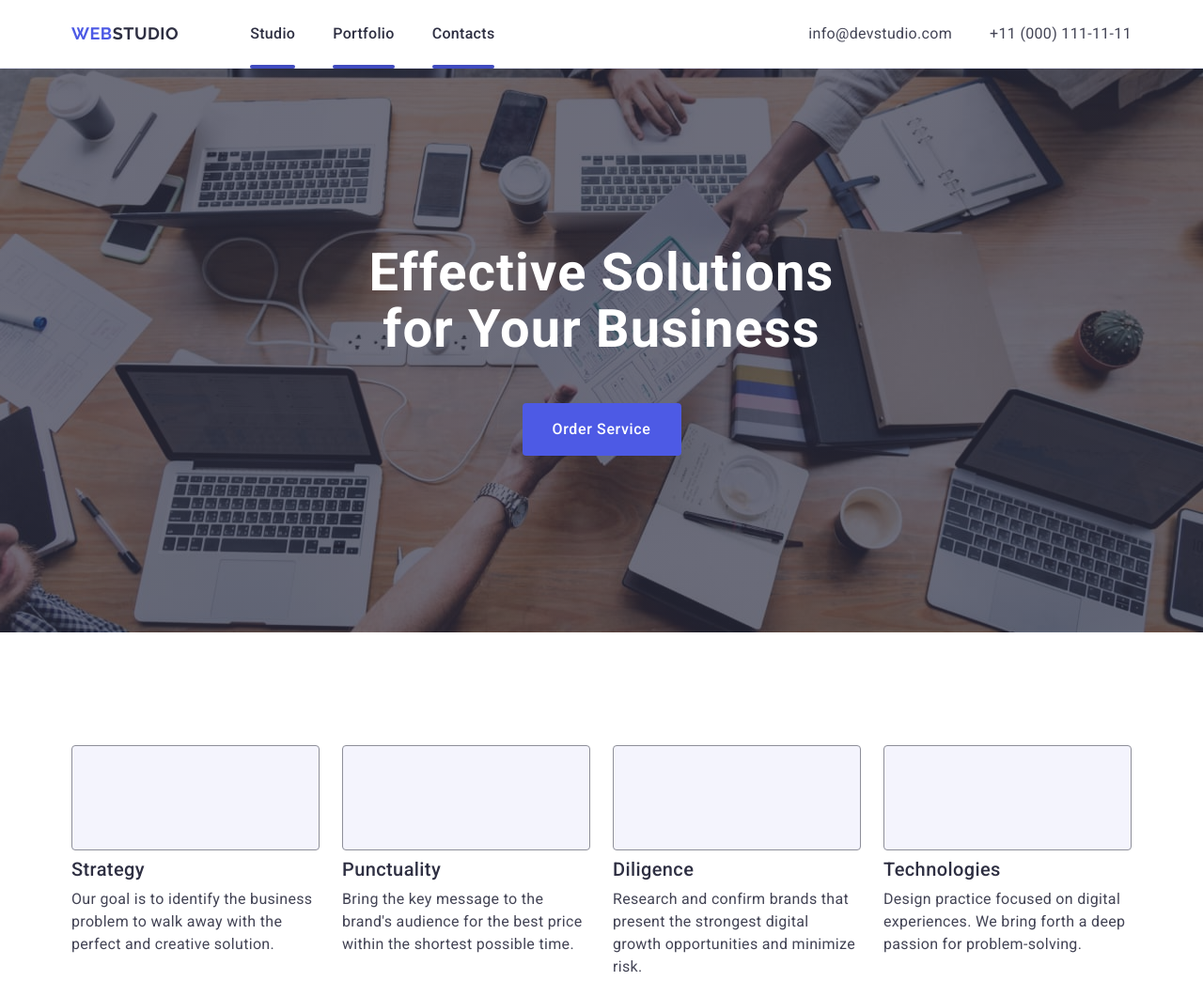
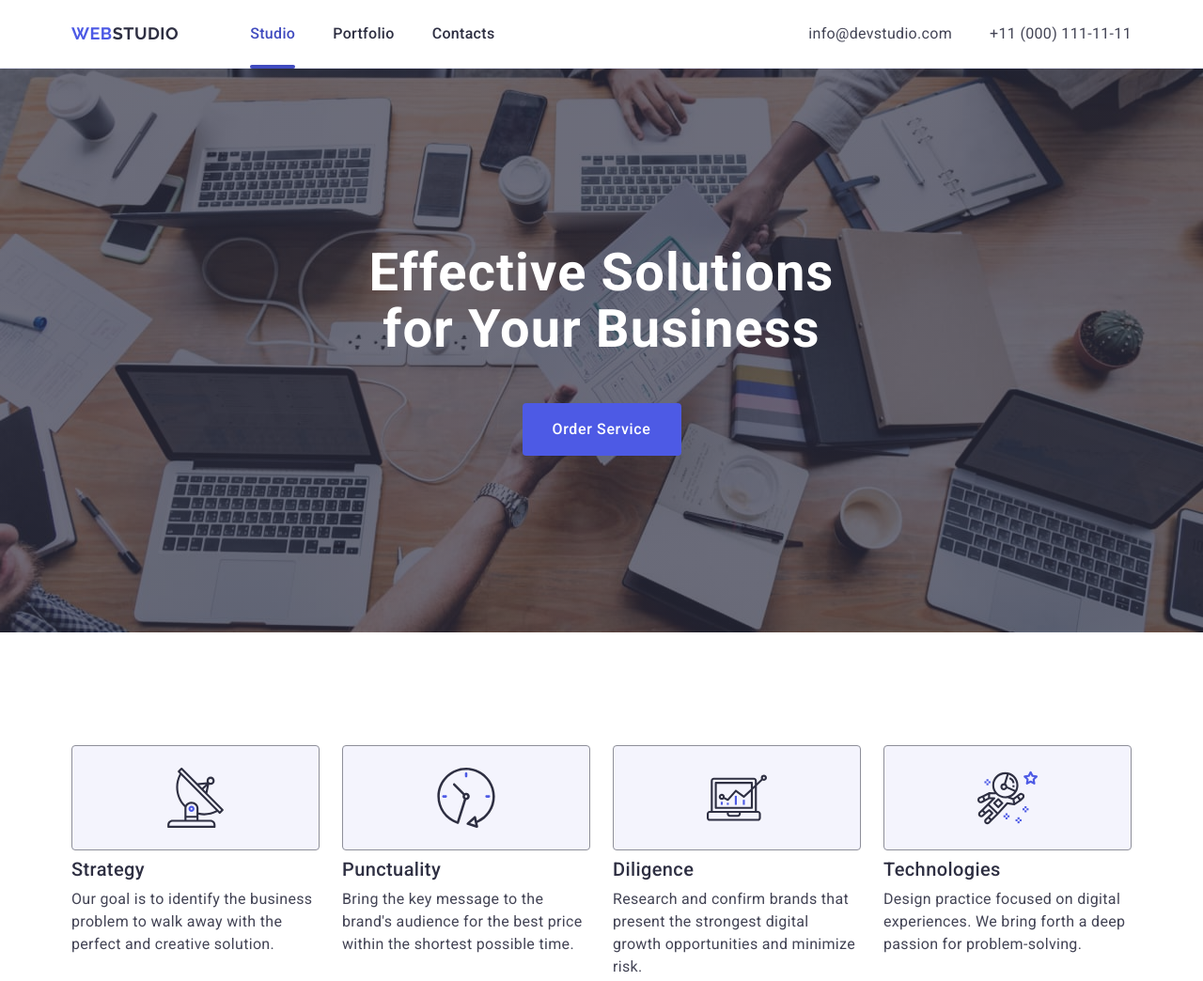
Before and after one commit to IhorYarema/goit-markup-hw-04, a plain HTML site: page index.html in a window 1280 px wide. Shown: the top 1044 px of the page at 94% size. Drawn offline with nearby package versions, Linux system fonts and the light colour scheme.

Commit message:
repair cursor & menu & href

```diff
--- a/css/styles.css
+++ b/css/styles.css
@@ -115,7 +115,11 @@ img {
   position: relative;
 }
 
-.page-menu .link::after {
+.first-menu-item .link {
+  color: #404bbf;
+}
+
+.page-menu .first-menu-item .link::after {
   color: #404bbf;
   position: absolute;
   bottom: -1px;
@@ -386,6 +390,7 @@ img {
 .port-item {
   width: calc((100% - 48px) / 3);
   transition: box-shadow 250ms cubic-bezier(0.4, 0, 0.2, 1);
+  cursor: pointer;
 }
 
 .port-photo {
--- a/index.html
+++ b/index.html
@@ -28,7 +28,7 @@
             >Web<span class="halflogo">Studio</span></a
           >
           <ul class="page-menu">
-            <li class="menu-item">
+            <li class="menu-item first-menu-item">
               <a href="./index.html" class="link">Studio</a>
             </li>
             <li class="menu-item">
@@ -70,7 +70,7 @@
             <li class="adv-list-item">
               <div class="cont-icon">
                 <svg class="icon" width="64" height="64">
-                  <use href="#icon-antenna"></use>
+                  <use href="./images/icons.svg#icon-antenna"></use>
                 </svg>
               </div>
               <h3 class="lower-header">Strategy</h3>
@@ -82,7 +82,7 @@
             <li class="adv-list-item">
               <div class="cont-icon">
                 <svg class="icon" width="64" height="64">
-                  <use href="#icon-clock"></use>
+                  <use href="./images/icons.svg#icon-clock"></use>
                 </svg>
               </div>
               <h3 class="lower-header">Punctuality</h3>
@@ -94,7 +94,7 @@
             <li class="adv-list-item">
               <div class="cont-icon">
                 <svg class="icon" width="64" height="64">
-                  <use href="#icon-diagram"></use>
+                  <use href="./images/icons.svg#icon-diagram"></use>
                 </svg>
               </div>
               <h3 class="lower-header">Diligence</h3>
@@ -106,7 +106,7 @@
             <li class="adv-list-item">
               <div class="cont-icon">
                 <svg class="icon" width="64" height="64">
-                  <use href="#icon-astronaut"></use>
+                  <use href="./images/icons.svg#icon-astronaut"></use>
                 </svg>
               </div>
               <h3 class="lower-header">Technologies</h3>
```
